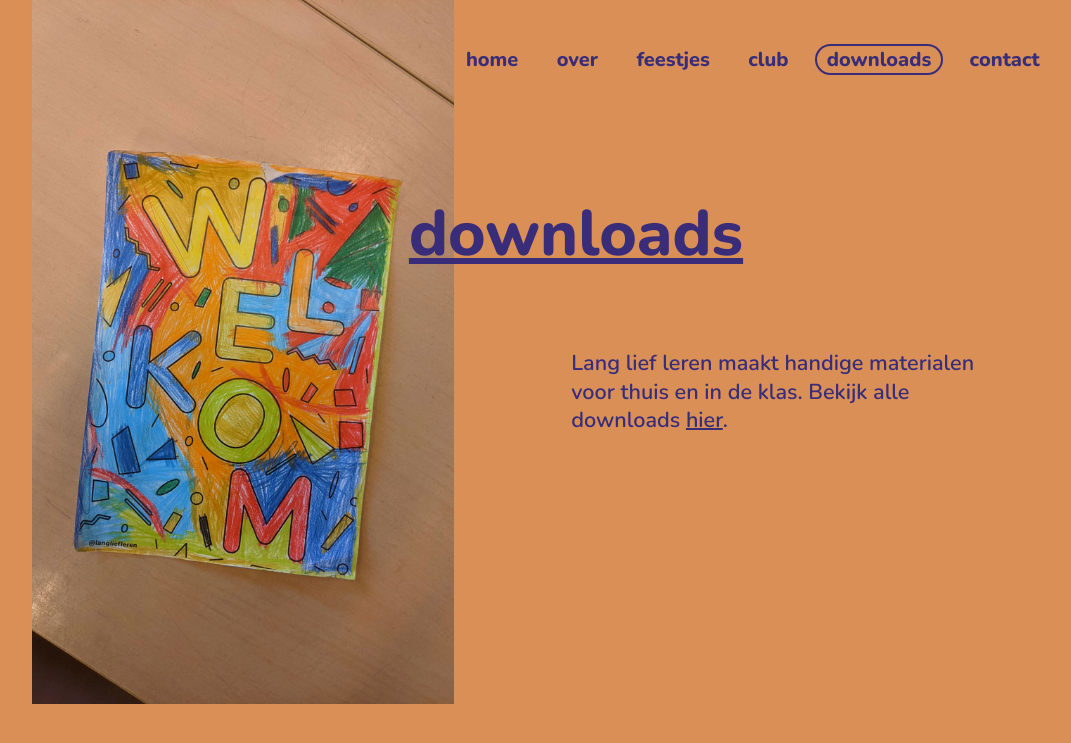
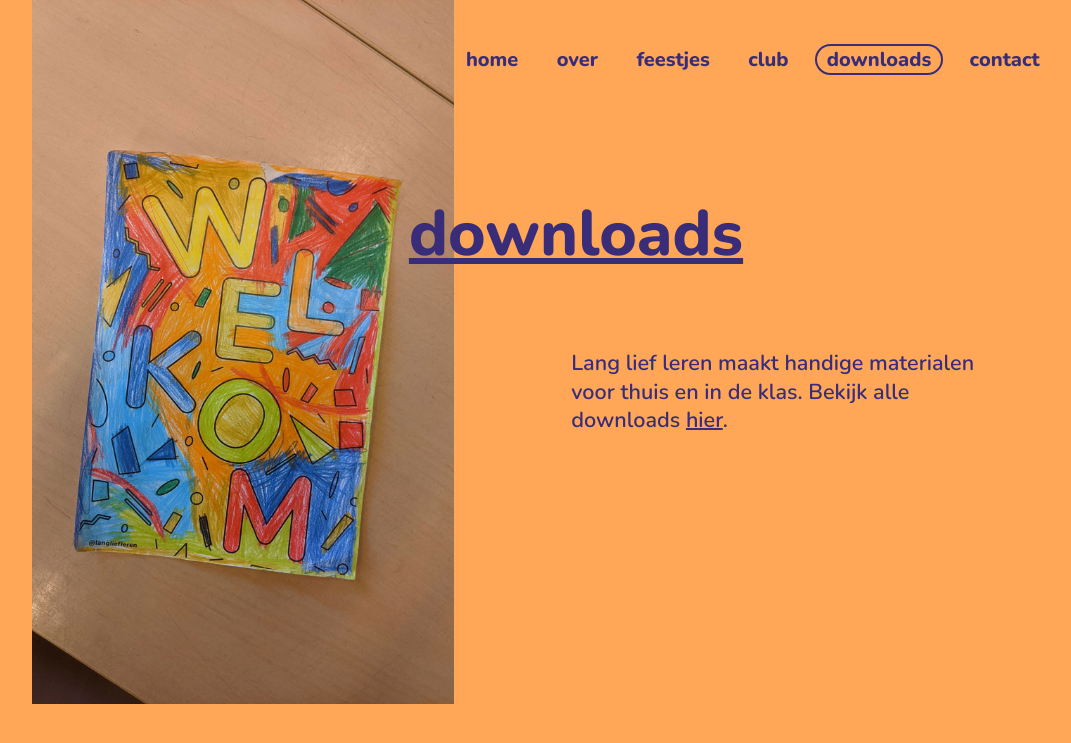
Before and after one commit to holleboom/langliefleren, a Jekyll site: the page built from downloads/index.md, in a window 1280 px wide. Shown: the top 743 px of the page, without its empty margins (64-1135 px from the left). Built offline with Jekyll 4.4.1, drawn with Linux system fonts in a browser that asks for light colours.

Commit message:
Update colors/css

```diff
--- a/css/_scss/variables.scss
+++ b/css/_scss/variables.scss
@@ -1,12 +1,12 @@
-$yellow: rgb(252,247,123);
-$green:rgb(80,169,123);
-$lila: rgb(207,161,191);
-$orange: rgb(217,143,86);
-$blue: rgb(154,194,220);
-$blueDark: rgb(57,45,122);
-$pink: rgb(255,206,222);
-$boldPink: rgb(211,117,161);
-$pinkDark: rgb(155,38,95);
+$yellow: rgb(252, 247, 123);
+$green: rgb(80, 169, 123);
+$lila: rgb(207, 161, 191);
+$orange: rgb(255, 167, 86);
+$blue: rgb(154, 194, 220);
+$blueDark: rgb(57, 45, 122);
+$pink: rgb(255, 206, 222);
+$boldPink: rgb(211, 117, 161);
+$pinkDark: rgb(155, 38, 95);
 
 // Add your styles here
 $defaultSpacing: 30px;
--- a/css/styles.scss
+++ b/css/styles.scss
@@ -17,29 +17,32 @@ body {
     color: $yellow;
   }
 
-
   &.over {
     background-color: $green;
     nav li a {
       color: $pink;
     }
-		* { color: $pink;}
+    * {
+      color: $pink;
     }
-	&[class^='woensdagmiddagclub'] {
+  }
+  &[class^="woensdagmiddagclub"] {
     background-color: $pink;
     nav li a {
       color: $blueDark;
     }
-		* { color: $blueDark;}
+    * {
+      color: $blueDark;
+    }
 
-		.cp-button, .cp-inline {
+    .cp-button,
+    .cp-inline {
       cursor: pointer;
       outline: none;
       user-select: none;
-
     }
     .cp-button {
-				display:block;
+      display: block;
       text-align: center;
       border: 2px solid $blueDark;
       font-weight: $font-weight-heavy;
@@ -47,21 +50,22 @@ body {
       padding: 10px 5px;
       border-radius: 30px;
       text-decoration: none;
-				margin: $gutter*2 0;
+      margin: $gutter * 2 0;
 
-				&:hover{
+      &:hover {
         background: $blueDark;
         color: $pink;
       }
     }
-
   }
   &.downloads {
     background-color: $orange;
     nav li a {
       color: $blueDark;
     }
-		* { color: $blueDark; }
+    * {
+      color: $blueDark;
+    }
   }
 
   &.feestjes {
@@ -85,7 +89,6 @@ body {
       color: $yellow;
     }
   }
-
 }
 
 a {
@@ -141,7 +144,6 @@ nav {
     // }
   }
 
-
   @media only screen and (min-width: $breakpoint-med) {
     li {
       display: inline-block;
@@ -155,8 +157,4 @@ nav {
       display: inline-block;
     }
   }
-
-
-
-
 }
```
Also changed, not shown: 1 other file. Lines whose indentation alone changed are shown as unchanged.
